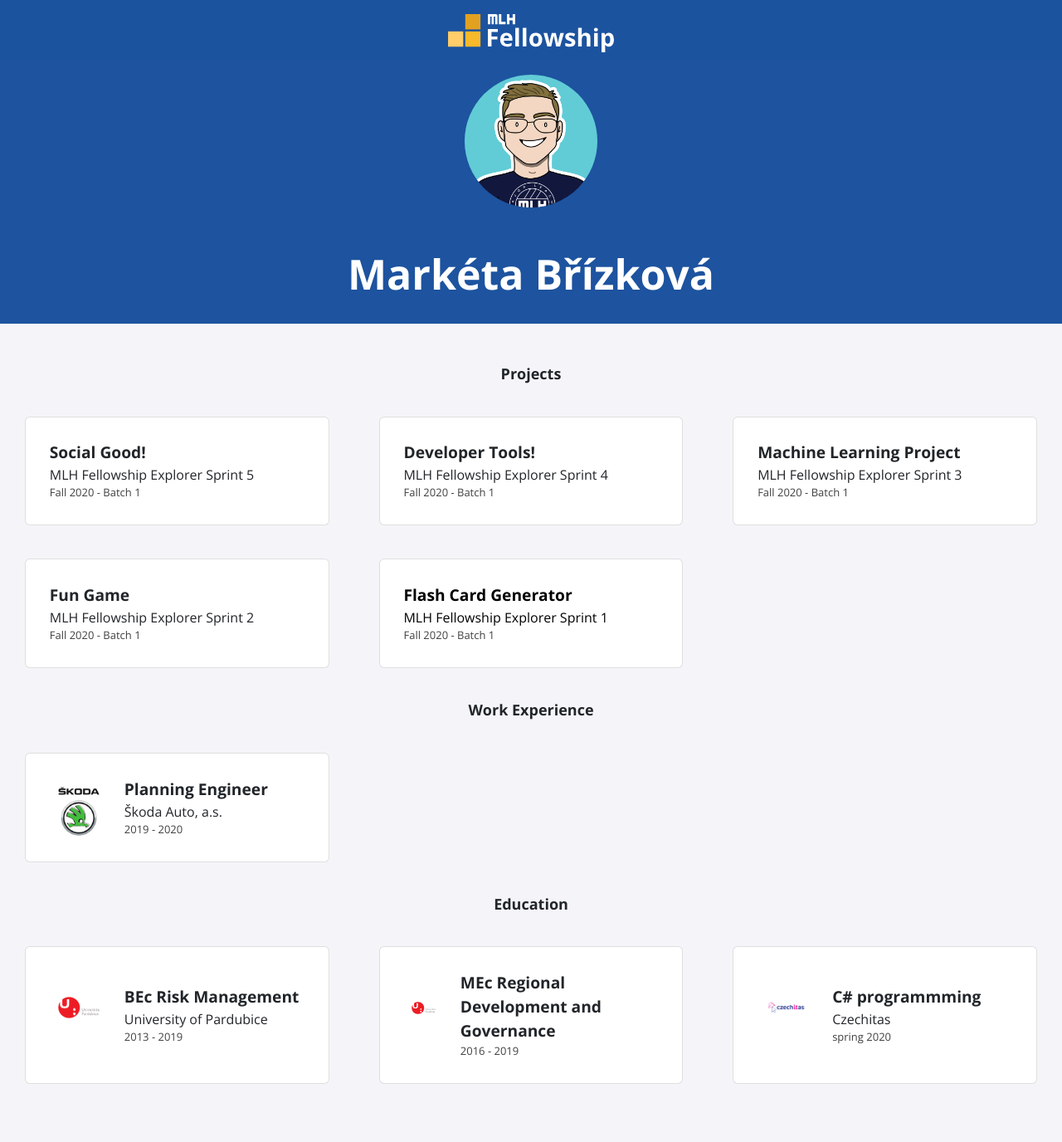
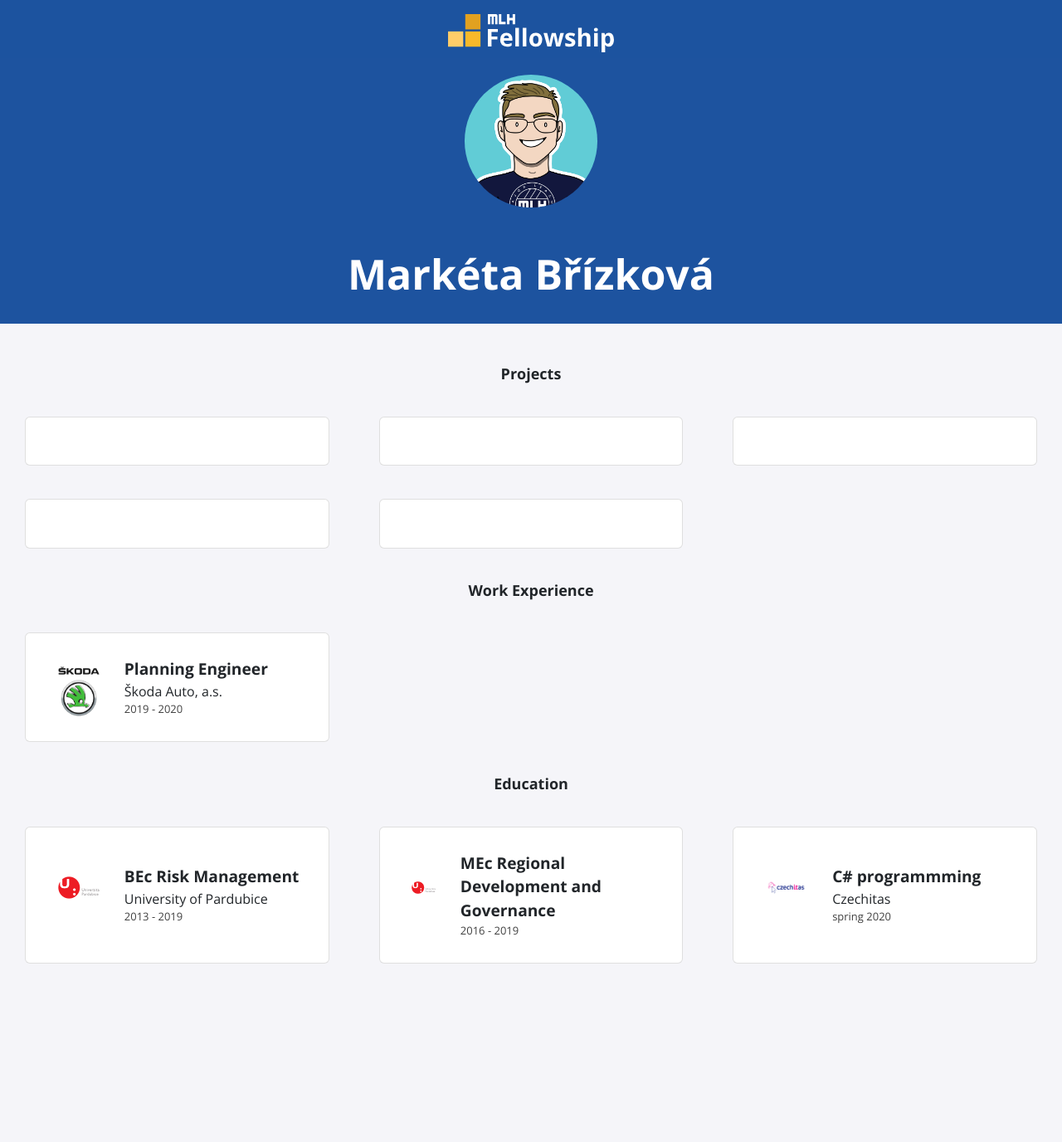
Before and after one commit to marketabrizkova/marketabrizkova.github.io, a Jekyll site: the page built from index.html, in a window 1280 px wide. Shown: the whole page at 83% size. Built offline with Jekyll 4.4.1, drawn with Linux system fonts in a browser that asks for light colours; nearby versions of some CDN libraries; after the commit the page ends 1231 px from its top, so only the background shows below that.

Commit message:
deleting

```diff
--- a/_data/projects.yml
+++ b/_data/projects.yml
@@ -1,20 +1,20 @@
-- title: Social Good!
-  event: MLH Fellowship Explorer Sprint 5
-  date: Fall 2020 - Batch 1
+- title:
+  event:
+  date:
 
-- title: Developer Tools!
-  event: MLH Fellowship Explorer Sprint 4
-  date: Fall 2020 - Batch 1
+- title:
+  event:
+  date:
 
-- title: Machine Learning Project
-  event: MLH Fellowship Explorer Sprint 3
-  date: Fall 2020 - Batch 1
+- title:
+  event:
+  date:
 
-- title: Fun Game
-  event: MLH Fellowship Explorer Sprint 2
-  date: Fall 2020 - Batch 1
+- title:
+  event:
+  date:
 
-- title: Flash Card Generator
-  event: MLH Fellowship Explorer Sprint 1
-  date: Fall 2020 - Batch 1
-  page-name: sprint1
+- title:
+  event:
+  date:
+  page-name:
```
